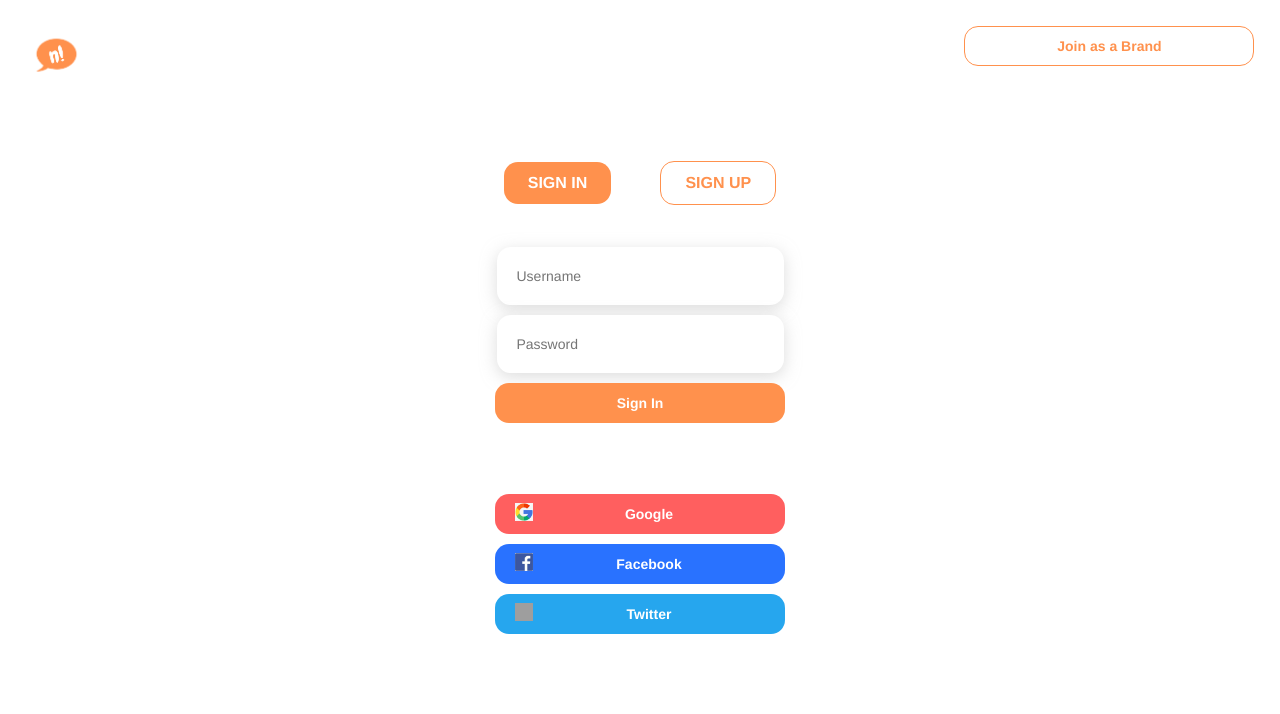
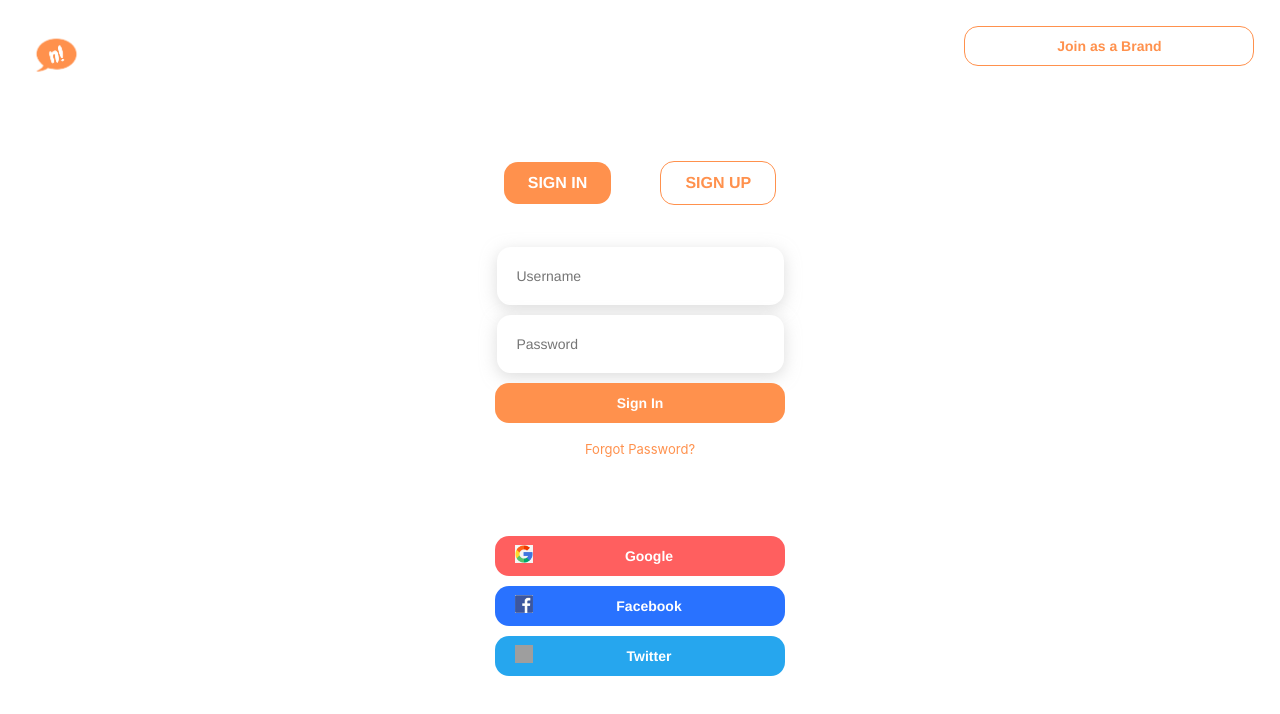
Before and after one commit to ndorsify/ndorsify-app, a React (Create React App) app: page / in a window 1280 px wide. Shown: the top 714 px of the page. Built offline with nearby package versions, Linux system fonts and the light colour scheme; grey boxes are pictures that could not be loaded.

Commit message:
SignIn Page UI update

```diff
--- a/src/contents/SignIn/index.js
+++ b/src/contents/SignIn/index.js
@@ -16,6 +16,9 @@ function SignIn() {
       </div>
       <div style={{ padding: "5px" }}>
         <Button color="#FF914D" primary size="xlarge" label="Sign In" />
+      </div>
+      <div>
+        <p style={{ fontSize: "13px", color: "#FF914D" }}>Forgot Password?</p>
       </div>
       <div style={{ paddingTop: "5%" }}>
         <div style={{ padding: "5px" }}>
```
Also changed, not shown: 1 other file (tests, documents, lock files or other folders).
